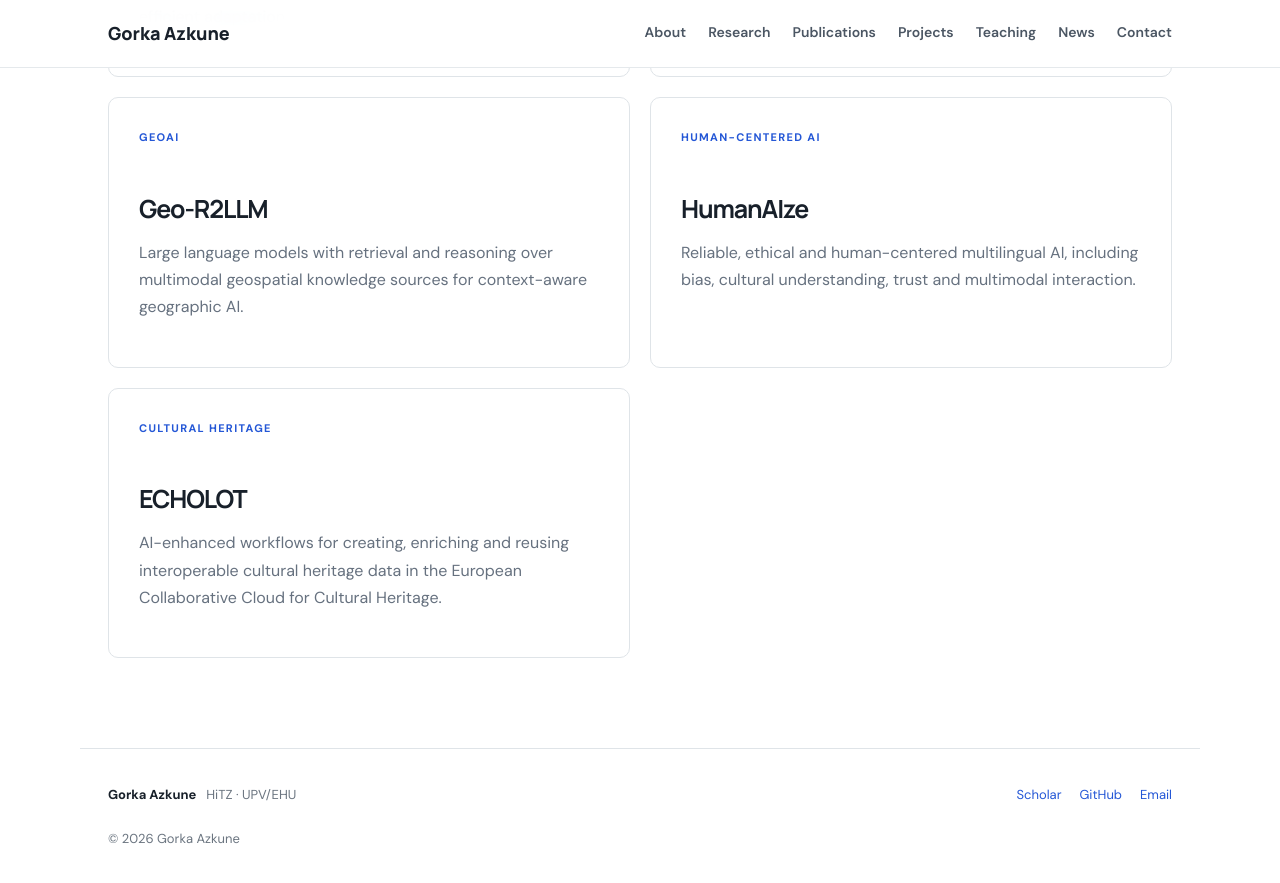
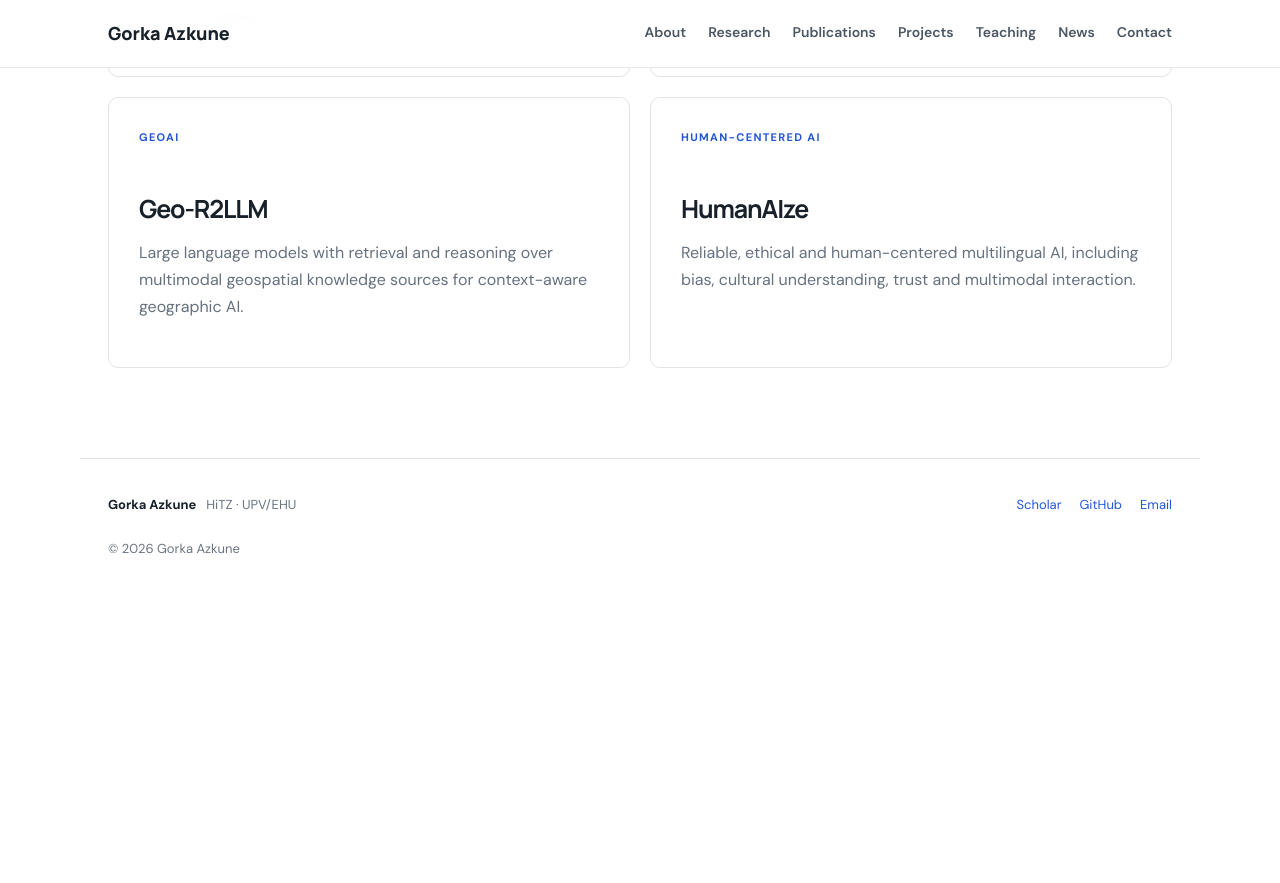
Before and after one commit to gazkune/gazkune.github.io, a Jekyll site: the page built from projects.md, in a window 1280 px wide and 900 px high, scrolled down 713 px. Shown: the top 883 px of the window. Built offline with Jekyll 4.4.1, drawn with Linux system fonts in a browser that asks for light colours; after the commit the page ends 1323 px from its top, so only the background shows below that.

Commit message:
some projects updated

```diff
--- a/projects.md
+++ b/projects.md
@@ -9,5 +9,4 @@ permalink: /projects/
 <article class="project-card"><p class="project-tag">Multilingual AI</p><h2>Multimodal LLMs for Low-Resource Languages</h2><p>Scalable approaches to multimodal language models for under-resourced languages, with a focus on Basque and efficient adaptation.</p></article>
 <article class="project-card"><p class="project-tag">XR · LLMs</p><h2>LUMINOUS</h2><p>Next-generation language-augmented XR systems where language models enable natural interaction, guidance and adaptation.</p></article>
 <article class="project-card"><p class="project-tag">GeoAI</p><h2>Geo-R2LLM</h2><p>Large language models with retrieval and reasoning over multimodal geospatial knowledge sources for context-aware geographic AI.</p></article><article class="project-card"><p class="project-tag">Human-centered AI</p><h2>HumanAIze</h2><p>Reliable, ethical and human-centered multilingual AI, including bias, cultural understanding, trust and multimodal interaction.</p></article>
-<article class="project-card"><p class="project-tag">Cultural Heritage</p><h2>ECHOLOT</h2><p>AI-enhanced workflows for creating, enriching and reusing interoperable cultural heritage data in the European Collaborative Cloud for Cultural Heritage.</p></article>
 </div>
```
